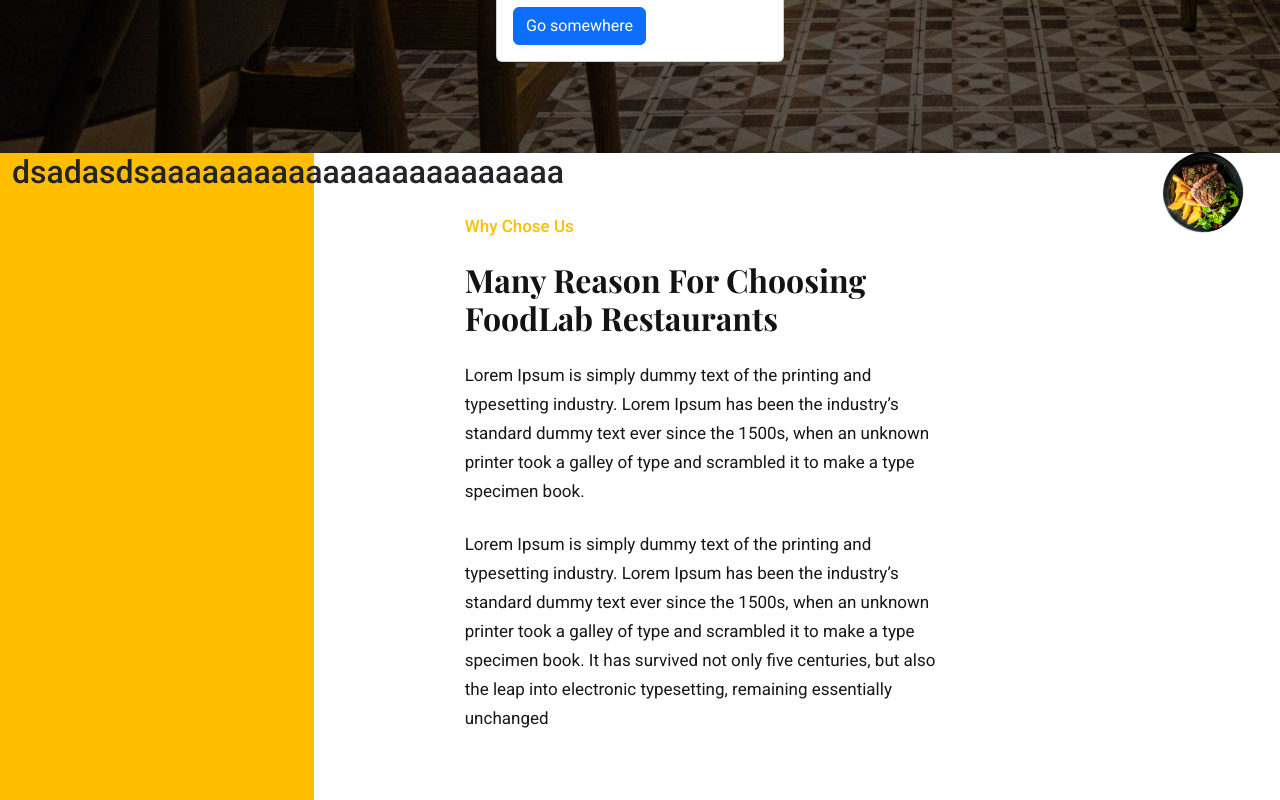
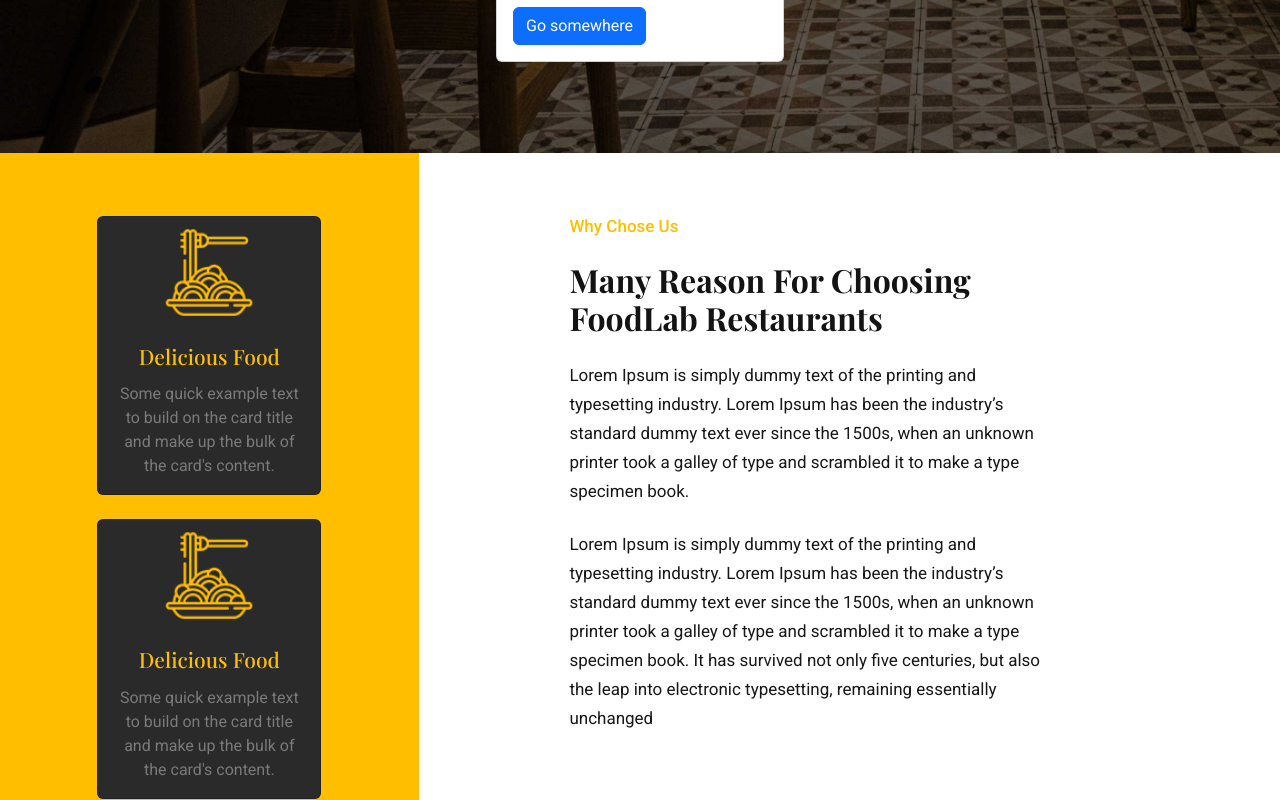
Before and after one commit to Tolea01/FoodLab-Frontend, a React (Create React App) app in the folder foodlab/: page / in a window 1280 px wide. Shown: the part 4640-5440 px from the top of the page. Built offline with nearby package versions, Linux system fonts and the light colour scheme.

Commit message:
advantage section finish

```diff
--- a/foodlab/src/assets/styles/advantages-section.css
+++ b/foodlab/src/assets/styles/advantages-section.css
@@ -1,35 +1,36 @@
 @import url('https://fonts.googleapis.com/css2?family=Roboto:wght@100;300;400;500;700&display=swap');
 @import url('https://fonts.googleapis.com/css2?family=Playfair+Display:wght@500;700&display=swap');
 
-.test {
+.advantage-left-col {
   background-color: #ffbe00;
+  padding-top: 5%;
 }
 
-.col-center {
+.advantage-col-center {
   padding-top: 5%;
   padding-left: 12%;
 }
 
-.col-center h6 {
+.advantage-col-center h6 {
   color: #ffbe00;
   font-family: roboto, Sans-serif;
   font-size: 17px;
   font-weight: 500;
 }
 
-.col-center h2 {
+.advantage-col-center h2 {
   color: #131313;
   font-family: playfair display, Sans-serif;
   font-weight: 700;
 }
 
-.col-center h2,
-.col-center h6,
-.col-center p {
+.advantage-col-center h2,
+.advantage-col-center h6,
+.advantage-col-center p {
   width: 70%;
 }
 
-.col-center p {
+.advantage-col-center p {
   color: #171717;
   font-family: roboto, Sans-serif;
   font-size: 17px;
@@ -38,9 +39,53 @@
 }
 
 .last-paragraph {
-  margin-bottom: 12%;
+  margin-bottom: 13%;
 }
 
 .advantage-section {
   background-color: #ffffff;
 }
+
+.cards {
+  background-color: #2a2a2a;
+  color: #ffbe00;
+}
+
+.cards-img {
+  left: 50%;
+  width: 50%;
+  transform: translateX(-50%);
+}
+
+.cards-title {
+  margin-bottom: 13px;
+  color: #ffbe00;
+  font-family: playfair display, Sans-serif;
+  font-size: 21px;
+  font-weight: 500;
+}
+
+.cards-text {
+  font-family: roboto, Sans-serif;
+  color: #7a7a7a;
+  font-size: 16px;
+}
+
+
+/* ---------------------------------------------------------------------------------------------------------------------------- */
+
+@media(max-width: 768px) {
+  .img-r {
+    display: none;
+  }
+
+  .advantage-col-center h2,
+  .advantage-col-center h6,
+  .advantage-col-center p {
+    width: 100%;
+  }
+
+  .advantage-left-col {
+    background-color: #ffffff;
+  }
+}
--- a/foodlab/src/components/Pages/Home/Advantages section/AdvantagesSection.jsx
+++ b/foodlab/src/components/Pages/Home/Advantages section/AdvantagesSection.jsx
@@ -1,29 +1,50 @@
 import React from 'react';
 import Row from 'react-bootstrap/Row';
 import Col from 'react-bootstrap/Col';
-import Image from 'react-bootstrap/Image';
+import Card from 'react-bootstrap/Card';
 import Container from 'react-bootstrap/Container';
 import RotatedImage from '../../../Template/RotatedImage';
-import imgFood from '../../../../assets/img/side-img.png'
+import imgFood from '../../../../assets/img/side-img.png';
+import imgDelicious from '../../../../assets/img/y-Delicious.png';
 import '../../../../assets/styles/advantages-section.css';
 
 export default function AdvantagesSection() {
+  const createCard = () => {
+    return (
+      <Col className='d-flex justify-content-center'>
+        <Card className='mb-4 cards' style={{ width: '14rem' }}>
+          <Card.Img className='cards-img position-relative' variant="top" src={imgDelicious} />
+          <Card.Body>
+            <Card.Title className='cards-title text-center'>Delicious Food</Card.Title>
+            <Card.Text className='text-center cards-text'>
+              Some quick example text to build on the card title and make up the
+              bulk of the card's content.
+            </Card.Text>
+          </Card.Body>
+        </Card>
+      </Col>
+    )
+  }
+
   return (
     <Container fluid>
       <Row className='advantage-section w-100'>
-        <Col className='test position-relative' sm={3}>
-          <div className='position-absolute'>
-            <h2>dsadasdsaaaaaaaaaaaaaaaaaaaaaaaa</h2>
-          </div>
+        <Col className='advantage-left-col d-flex justify-content-center' sm={12} md={4}>
+          <Row>
+            {createCard()}
+            {createCard()}
+            {createCard()}
+            {createCard()}
+          </Row>
         </Col>
-        <Col className='col-center' sm={8}>
+        <Col className='advantage-col-center position-relative' sm={12} md={8}>
           <h6 className='mb-4'>Why Chose Us</h6>
           <h2 className='mb-4'>Many Reason For Choosing FoodLab Restaurants</h2>
           <p className='mb-4'>Lorem Ipsum is simply dummy text of the printing and typesetting industry. Lorem Ipsum has been the industry’s standard dummy text ever since the 1500s, when an unknown printer took a galley of type and scrambled it to make a type specimen book.</p>
           <p className='last-paragraph'>Lorem Ipsum is simply dummy text of the printing and typesetting industry. Lorem Ipsum has been the industry’s standard dummy text ever since the 1500s, when an unknown printer took a galley of type and scrambled it to make a type specimen book. It has survived not only five centuries, but also the leap into electronic typesetting, remaining essentially unchanged</p>
-        </Col>
-        <Col sm={1}>
-          <RotatedImage img={imgFood} />
+          <div className='img-r'>
+            <RotatedImage img={imgFood} width='20%' bottom='30px' right='30px' position='absolute' />
+          </div>
         </Col>
       </Row>
     </Container>
```
Also changed, not shown: foodlab/src/assets/img/y-Delicious.png (added).
